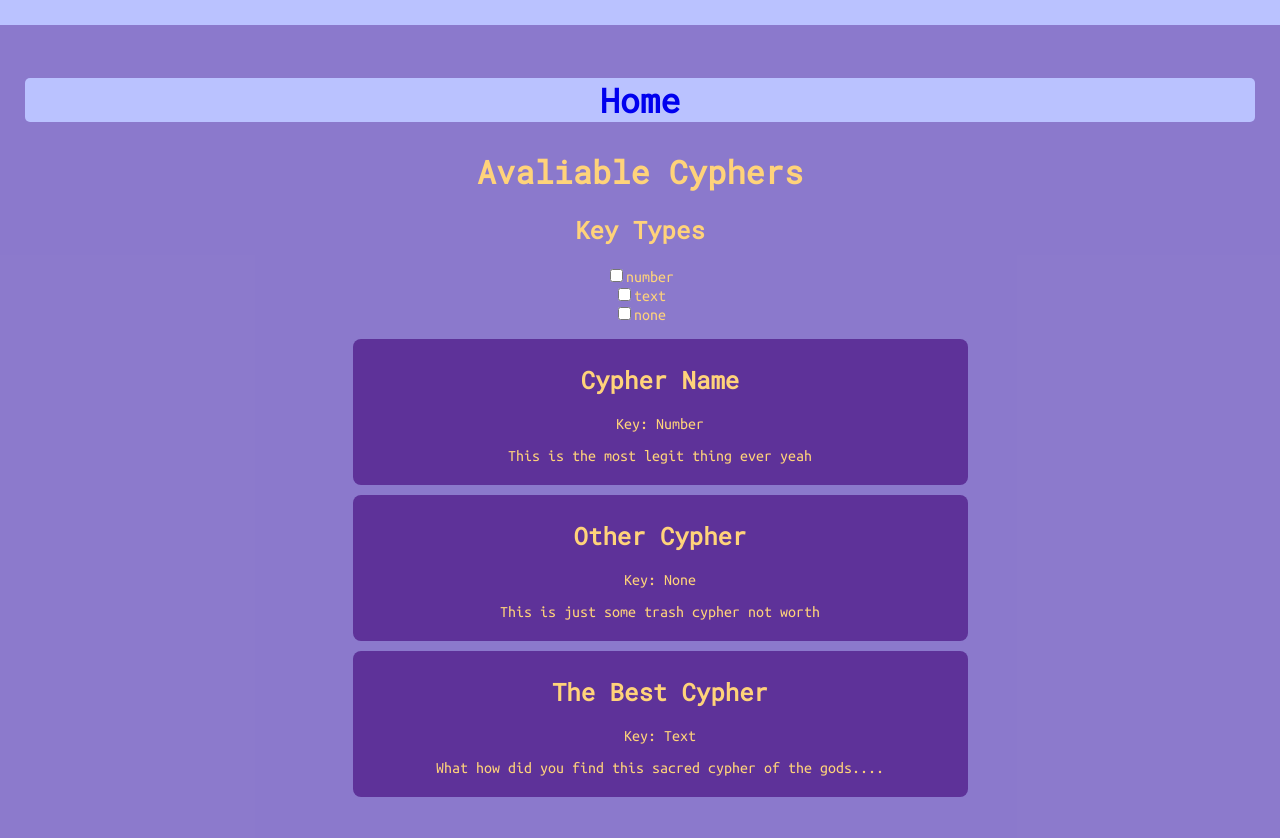
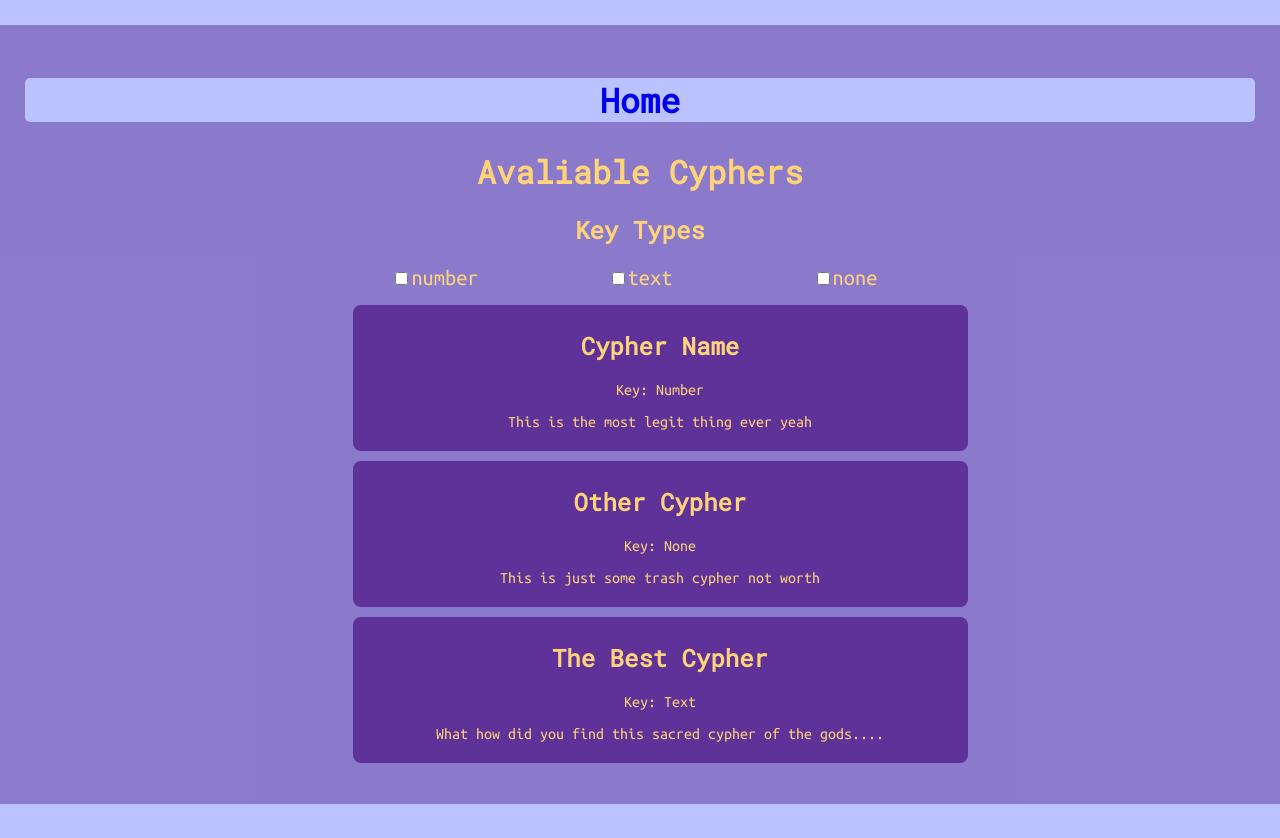
Before and after one commit to gxldCptRick/Cypher-Site, a React (Create React App) app: page / in a window 1280 px wide. After the commit the page ends 804 px from the top, so only its background shows below. Built offline with nearby package versions, Linux system fonts and the light colour scheme.

Commit message:
styling the filter component so it doesn't look horrible

```diff
--- /dev/null
+++ b/src/components/Filter.css
@@ -0,0 +1,8 @@
+.filter {
+  margin: 0 auto;
+  width: 50%;
+}
+.types {
+  width: 50%;
+  font-size: 1.4em;
+}
--- a/src/components/Filter.js
+++ b/src/components/Filter.js
@@ -1,4 +1,5 @@
 import React from "react";
+import "./Filter.css";
 const keyTypes = ["number", "text", "none"];
 export class FilterWidget extends React.Component {
   constructor(props) {
@@ -36,9 +37,9 @@ export class FilterWidget extends React.Component {
     return (
       <div>
         <h2>Key Types</h2>
-        <form>
+        <form className="flex filter">
           {keyTypes.map((e, i) => (
-            <div key={i}>
+            <div className="types" key={i}>
               <input
                 type="checkbox"
                 onChange={this.onChecked(e)}
```
